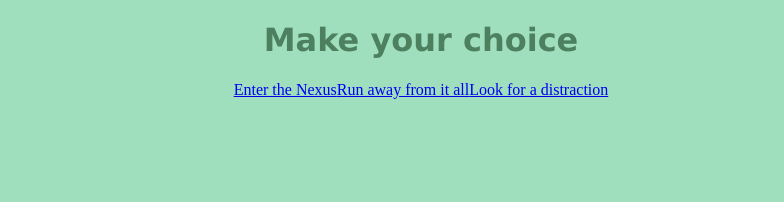
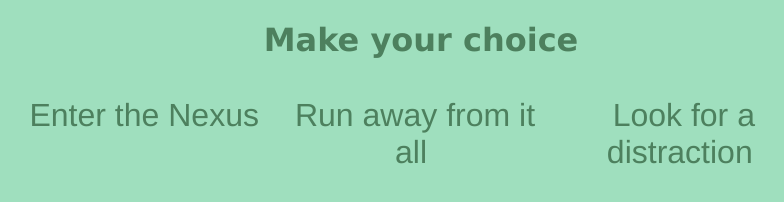
Before and after one commit to TSturtledove/Static-web-exercise-nav-bar, a plain HTML site: page index.html in a window 1280 px wide. Shown: the whole page, without its empty margins (219-1003 px from the left). Drawn offline with Linux system fonts and the light colour scheme.

Commit message:
adding the classes to html

```diff
--- a/index.html
+++ b/index.html
@@ -9,9 +9,9 @@
   <body>
     <h1>Make your choice</h1>
 <ul>
-  <li><a href="http://nexus.leagueoflegends.com/">Enter the Nexus</a></li>
-  <li><a href="https://www.instagram.com/p/BM2Dm87ABfJ/">Run away from it all</a></li>
-  <li> <a href="http://www.gamestop.com/">Look for a distraction</a></li>
+  <li class="items special specialActive"><a class="portalLinks" href="http://nexus.leagueoflegends.com/">Enter the Nexus</a></li>
+  <li class="items special specialActive"><a class="portalLinks" href="https://www.instagram.com/p/BM2Dm87ABfJ/">Run away from it all</a></li>
+  <li class="items special specialActive"><a class="portalLinks" href="http://www.gamestop.com/">Look for a distraction</a></li>
 </ul>
 
 </body>
```
